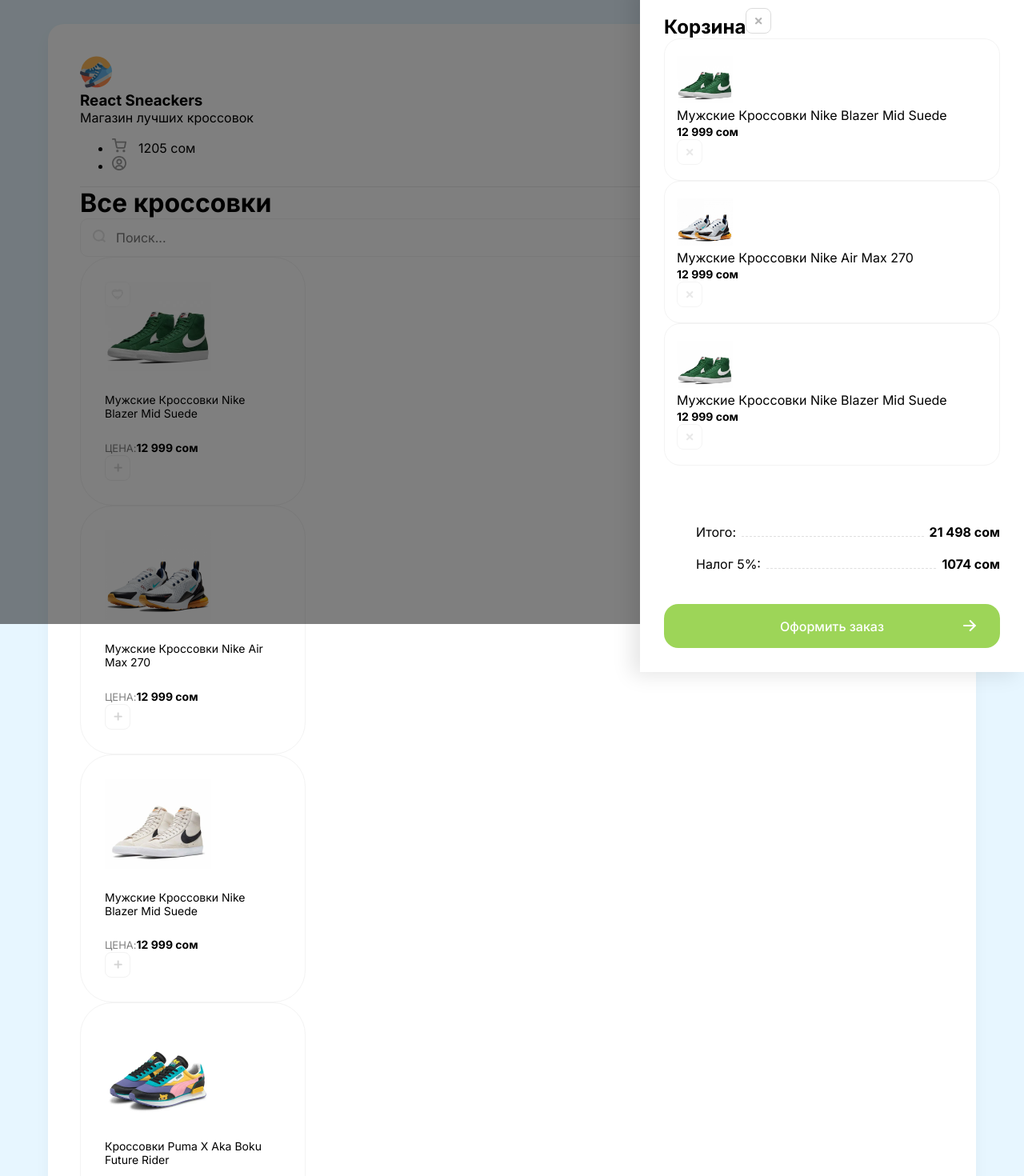
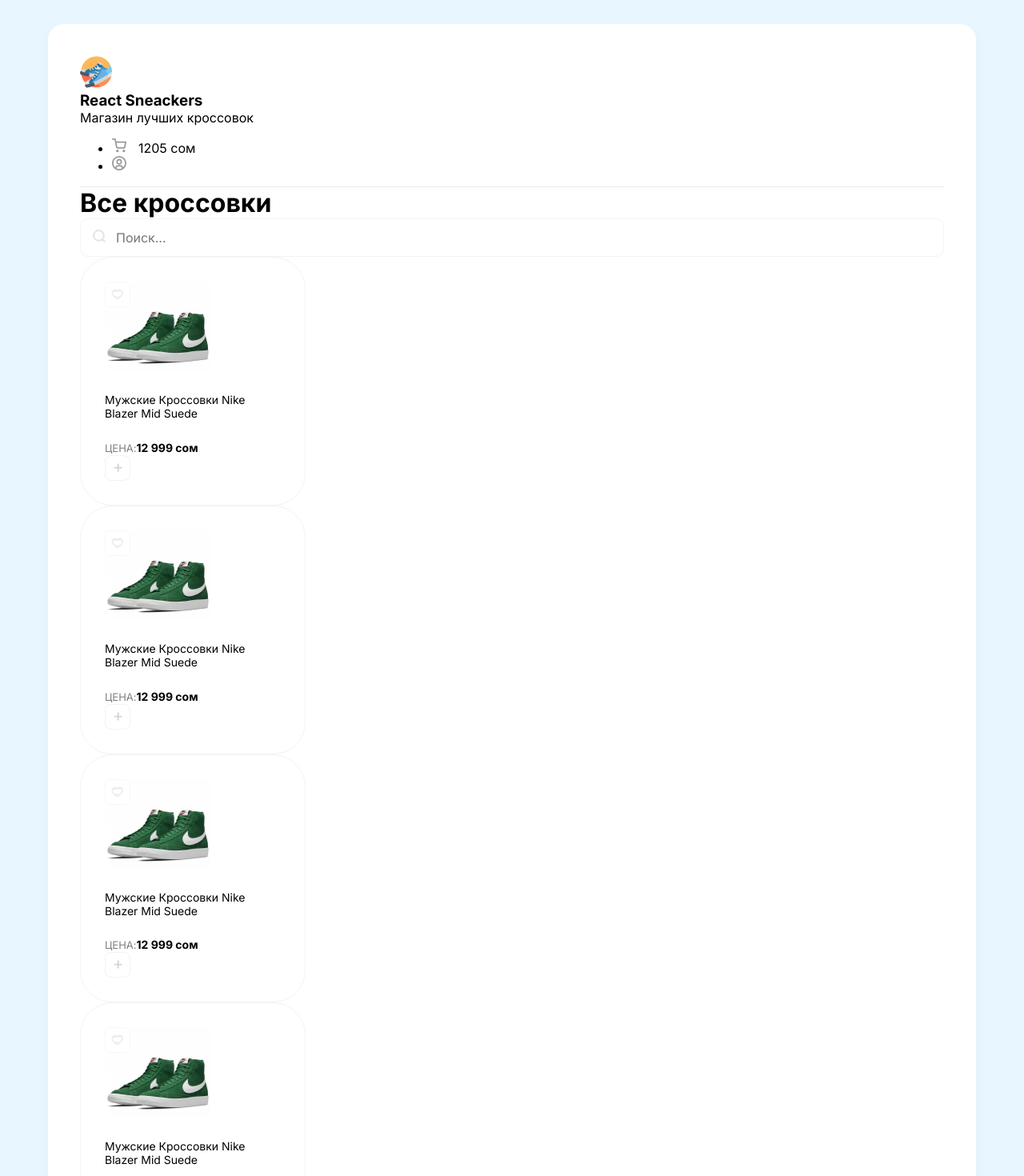
Before and after one commit to ulan97kgma/React-Snickers, a React (Create React App) app: page / in a window 1280 px wide. Shown: the part 20-1490 px from the top of the page at 80% size. Built offline with nearby package versions, Linux system fonts and the light colour scheme.

Commit message:
components card, header, cart was created

```diff
--- a/src/App.js
+++ b/src/App.js
@@ -1,103 +1,12 @@
+import Card from "./components/Card/Card";
+import Cart from "./components/Cart/Cart";
+import Header from "./components/Header/Header";
+
 function App() {
   return (
     <div className="wrapper clear">
-      <div className="overlay">
-        <div className="drawer">
-          <h2 className="mb-30 d-flex justify-between">
-            Корзина
-            <img
-              className="removeBtn cu-p"
-              src="/img/btn-remove.svg"
-              alt="Remove"
-            />
-          </h2>
-
-          <div className="items">
-            <div className="cartItem d-flex align-center mb-20">
-              <div
-                style={{ backgroundImage: "url(/img/sneakers/1.jpg)" }}
-                className="cartItemImg"
-              ></div>
-              <div className="mr-20">
-                <p className="mb-5">Мужские Кроссовки Nike Blazer Mid Suede</p>
-                <b>12 999 сом</b>
-              </div>
-              <img
-                className="removeBtn"
-                src="/img/btn-remove.svg"
-                alt="Remove"
-              />
-            </div>
-
-            <div className="cartItem d-flex align-center mb-20">
-              <div
-                style={{ backgroundImage: "url(/img/sneakers/2.jpg)" }}
-                className="cartItemImg"
-              ></div>
-              <div className="mr-20">
-                <p className="mb-5">Мужские Кроссовки Nike Air Max 270</p>
-                <b>12 999 сом</b>
-              </div>
-              <img
-                className="removeBtn"
-                src="/img/btn-remove.svg"
-                alt="Remove"
-              />
-            </div>
-            <div className="cartItem d-flex align-center mb-20">
-              <div
-                style={{ backgroundImage: "url(/img/sneakers/1.jpg)" }}
-                className="cartItemImg"
-              ></div>
-              <div className="mr-20">
-                <p className="mb-5">Мужские Кроссовки Nike Blazer Mid Suede</p>
-                <b>12 999 сом</b>
-              </div>
-              <img
-                className="removeBtn"
-                src="/img/btn-remove.svg"
-                alt="Remove"
-              />
-            </div>
-          </div>
-
-          <div className="cartTotalBlock">
-            <ul>
-              <li>
-                <span>Итого:</span>
-                <div></div>
-                <b>21 498 сом </b>
-              </li>
-              <li>
-                <span>Налог 5%:</span>
-                <div></div>
-                <b>1074 сом</b>
-              </li>
-            </ul>
-            <button className="greenButton">
-              Оформить заказ <img src="/img/arrow.svg" alt="Arrow" />
-            </button>
-          </div>
-        </div>
-      </div>
-      <header className="d-flex justify-between align-center p-40">
-        <div className="d-flex align-center">
-          <img width={40} height={40} src="/img/logo.png" alt="Logo" />
-          <div>
-            <h3 className="text-uppercase">React Sneackers</h3>
-            <p className="opacity-5">Магазин лучших кроссовок</p>
-          </div>
-        </div>
-        <ul className="d-flex">
-          <li className="mr-30">
-            <img width={18} height={18} src="/img/cart.svg" alt="Cart" />
-            <span>1205 сом</span>
-          </li>
-          <li>
-            <img width={18} height={18} src="/img/user.svg" alt="Cart" />
-          </li>
-        </ul>
-      </header>
+      <Cart />
+      <Header />
       <div className="content p-40">
         <div className="d-flex align-center mb-40 justify-between">
           <h1>Все кроссовки</h1>
@@ -108,84 +17,10 @@
         </div>
 
         <div className="d-flex">
-          <div className="card">
-            <div className="favorite">
-              <img src="/img/heart-unliked.svg" alt="Unliked" />
-            </div>
-            <img
-              width={133}
-              height={112}
-              src="/img/sneakers/1.jpg"
-              alt="Sneakers"
-            />
-            <h5>Мужские Кроссовки Nike Blazer Mid Suede</h5>
-            <div className="d-flex justify-between align-center">
-              <div className="d-flex flex-column">
-                <span>Цена:</span>
-                <b>12 999 сом</b>
-              </div>
-              <button className="button">
-                <img width={11} height={11} src="/img/plus.svg" alt="Plus" />
-              </button>
-            </div>
-          </div>
-
-          <div className="card">
-            <img
-              width={133}
-              height={112}
-              src="/img/sneakers/2.jpg"
-              alt="Sneakers"
-            />
-            <h5>Мужские Кроссовки Nike Air Max 270</h5>
-            <div className="d-flex justify-between align-center">
-              <div className="d-flex flex-column">
-                <span>Цена:</span>
-                <b>12 999 сом</b>
-              </div>
-              <button className="button">
-                <img width={11} height={11} src="/img/plus.svg" alt="Plus" />
-              </button>
-            </div>
-          </div>
-
-          <div className="card">
-            <img
-              width={133}
-              height={112}
-              src="/img/sneakers/3.jpg"
-              alt="Sneakers"
-            />
-            <h5>Мужские Кроссовки Nike Blazer Mid Suede</h5>
-            <div className="d-flex justify-between align-center">
-              <div className="d-flex flex-column">
-                <span>Цена:</span>
-                <b>12 999 сом</b>
-              </div>
-              <button className="button">
-                <img width={11} height={11} src="/img/plus.svg" alt="Plus" />
-              </button>
-            </div>
-          </div>
-
-          <div className="card">
-            <img
-              width={133}
-              height={112}
-              src="/img/sneakers/4.jpg"
-              alt="Sneakers"
-            />
-            <h5>Кроссовки Puma X Aka Boku Future Rider</h5>
-            <div className="d-flex justify-between align-center">
-              <div className="d-flex flex-column">
-                <span>Цена:</span>
-                <b>12 999 сом</b>
-              </div>
-              <button className="button">
-                <img width={11} height={11} src="/img/plus.svg" alt="Plus" />
-              </button>
-            </div>
-          </div>
+          <Card />
+          <Card />
+          <Card />
+          <Card />
         </div>
       </div>
     </div>
--- /dev/null
+++ b/src/components/Card/Card.js
@@ -0,0 +1,24 @@
+import React from "react";
+
+function Card() {
+  return (
+    <div className="card">
+      <div className="favorite">
+        <img src="/img/heart-unliked.svg" alt="Unliked" />
+      </div>
+      <img width={133} height={112} src="/img/sneakers/1.jpg" alt="Sneakers" />
+      <h5>Мужские Кроссовки Nike Blazer Mid Suede</h5>
+      <div className="d-flex justify-between align-center">
+        <div className="d-flex flex-column">
+          <span>Цена:</span>
+          <b>12 999 сом</b>
+        </div>
+        <button className="button">
+          <img width={11} height={11} src="/img/plus.svg" alt="Plus" />
+        </button>
+      </div>
+    </div>
+  );
+}
+
+export default Card;
--- /dev/null
+++ b/src/components/Cart/Cart.js
@@ -0,0 +1,75 @@
+import React from "react";
+
+function Cart() {
+  return (
+    <div style={{ display: "none" }} className="overlay">
+      <div className="drawer">
+        <h2 className="d-flex justify-between mb-30">
+          Корзина
+          <img
+            className="removeBtn cu-p"
+            src="/img/btn-remove.svg"
+            alt="Remove"
+          />
+        </h2>
+
+        <div className="items">
+          <div className="cartItem d-flex align-center mb-20">
+            <div
+              style={{ backgroundImage: "url(/img/sneakers/1.jpg)" }}
+              className="cartItemImg"
+            ></div>
+            <div className="mr-20">
+              <p className="mb-5">Мужские Кроссовки Nike Blazer Mid Suede</p>
+              <b>12 999 сом</b>
+            </div>
+            <img className="removeBtn" src="/img/btn-remove.svg" alt="Remove" />
+          </div>
+
+          <div className="cartItem d-flex align-center mb-20">
+            <div
+              style={{ backgroundImage: "url(/img/sneakers/2.jpg)" }}
+              className="cartItemImg"
+            ></div>
+            <div className="mr-20">
+              <p className="mb-5">Мужские Кроссовки Nike Air Max 270</p>
+              <b>12 999 сом</b>
+            </div>
+            <img className="removeBtn" src="/img/btn-remove.svg" alt="Remove" />
+          </div>
+          <div className="cartItem d-flex align-center mb-20">
+            <div
+              style={{ backgroundImage: "url(/img/sneakers/1.jpg)" }}
+              className="cartItemImg"
+            ></div>
+            <div className="mr-20">
+              <p className="mb-5">Мужские Кроссовки Nike Blazer Mid Suede</p>
+              <b>12 999 сом</b>
+            </div>
+            <img className="removeBtn" src="/img/btn-remove.svg" alt="Remove" />
+          </div>
+        </div>
+
+        <div className="cartTotalBlock">
+          <ul>
+            <li>
+              <span>Итого:</span>
+              <div></div>
+              <b>21 498 сом </b>
+            </li>
+            <li>
+              <span>Налог 5%:</span>
+              <div></div>
+              <b>1074 сом</b>
+            </li>
+          </ul>
+          <button className="greenButton">
+            Оформить заказ <img src="/img/arrow.svg" alt="Arrow" />
+          </button>
+        </div>
+      </div>
+    </div>
+  );
+}
+
+export default Cart;
--- /dev/null
+++ b/src/components/Header/Header.js
@@ -0,0 +1,26 @@
+import React from "react";
+
+function Header() {
+  return (
+    <header className="d-flex justify-between align-center p-40">
+      <div className="d-flex align-center">
+        <img width={40} height={40} src="/img/logo.png" alt="Logo" />
+        <div>
+          <h3 className="text-uppercase">React Sneackers</h3>
+          <p className="opacity-5">Магазин лучших кроссовок</p>
+        </div>
+      </div>
+      <ul className="d-flex">
+        <li className="mr-30">
+          <img width={18} height={18} src="/img/cart.svg" alt="Cart" />
+          <span>1205 сом</span>
+        </li>
+        <li>
+          <img width={18} height={18} src="/img/user.svg" alt="Cart" />
+        </li>
+      </ul>
+    </header>
+  );
+}
+
+export default Header;
```
